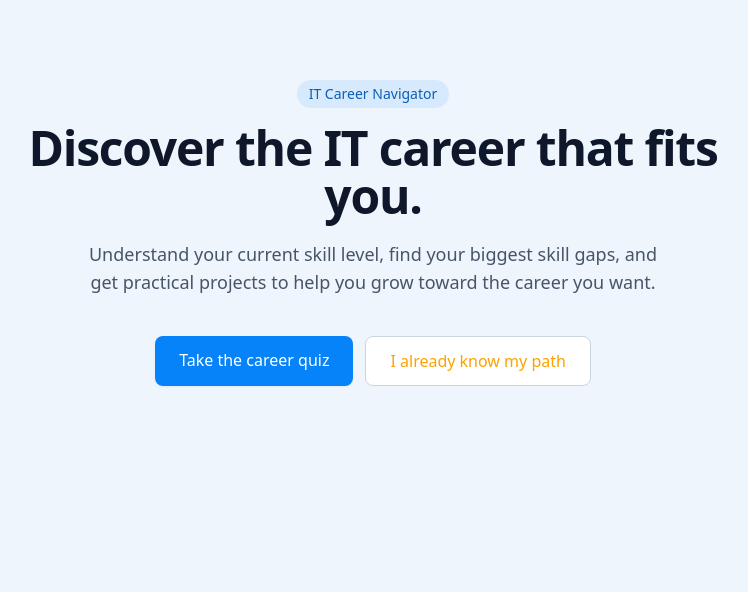
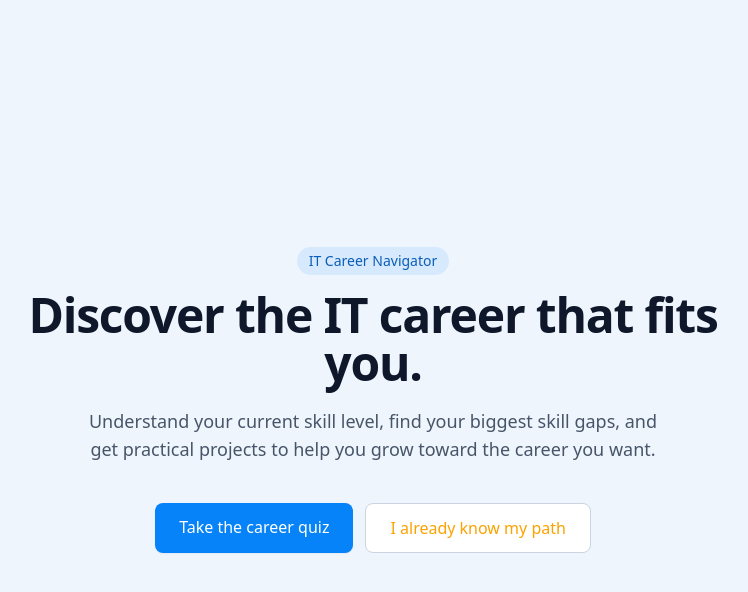
Before and after one commit to Alifmslm/hackathon_summerschool, a Next.js app: page / in a window 1280 px wide. Shown: the top 592 px of the page, without its empty margins (267-1015 px from the left). Built offline with nearby package versions, Linux system fonts and the light colour scheme; a web font is replaced by a local one.

Commit message:
style(home): center content vertically

```diff
--- a/src/app/page.tsx
+++ b/src/app/page.tsx
@@ -7,7 +7,7 @@ import { ROUTES } from "@/constants";
  */
 export default function HomePage() {
   return (
-    <main className="mx-auto flex max-w-3xl flex-col items-center px-6 py-20 text-center">
+    <main className="mx-auto flex min-h-screen w-full max-w-3xl flex-col items-center justify-center px-6 py-20 text-center">
       <span className="mb-4 rounded-full bg-brand/10 px-3 py-1 text-sm font-medium text-brand-dark">
         IT Career Navigator
       </span>
```
